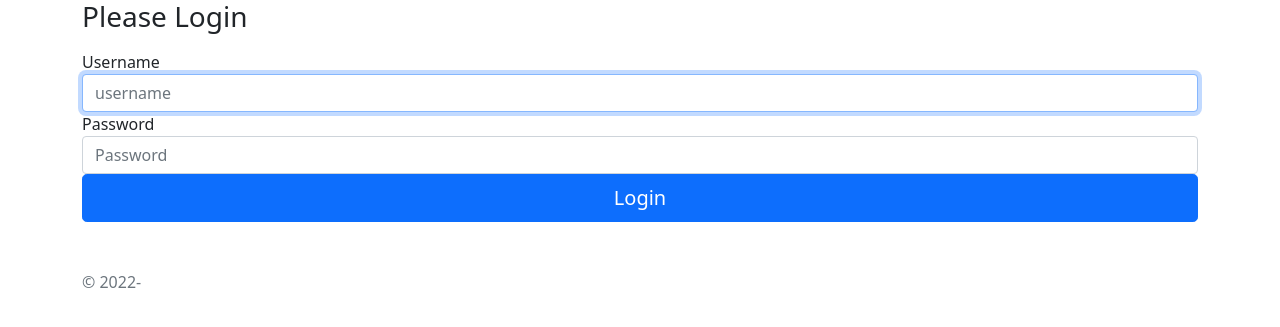
After one commit to ikubay-Otiha/Refrigerator, a Django app: page /ref/login/ in a window 1280 px wide. The commit adds this page. Shown: the top 327 px of the page. Run offline with Django 3.2, Linux system fonts and the light colour scheme.

Commit message:
2/14 after lesson + add login

```diff
--- a/ref_app/models.py
+++ b/ref_app/models.py
@@ -3,7 +3,7 @@ from django.contrib.auth.models import User
 
 # Create your models here.
 class RefrigeratorModel(models.Model):
-    name = models.CharField(max_length=100)
+    name = models.CharField(max_length=100, unique=True, null=True)
     date = models.DateField(auto_now_add=True)
     user = models.ManyToManyField(User)
     # compartment = CompartmentModel.refrigerator_set.all()
@@ -17,7 +17,7 @@ COMPARTMENT = (
 class CompartmentModel(models.Model):
     name = models.CharField(
         max_length = 100,
-        choices = COMPARTMENT
+        choices = COMPARTMENT,
     )
     refrigerator = models.ForeignKey(RefrigeratorModel, on_delete=models.PROTECT)
     date = models.DateField(auto_now_add=True)
--- a/ref_app/urls.py
+++ b/ref_app/urls.py
@@ -15,6 +15,9 @@ urlpatterns = [
     path('ingre/<int:pk>', Ingredients.as_view(), name='ingre'),
     path('create_ingre/', IngredientsCreate.as_view(), name= 'create_ingre'),
 
+    path('login/', loginview, name='login'),
+    path('logout/', logoutview, name='logout'),
 
+    path('signup/', signupview, name='signup'),
 
 ]
--- a/ref_app/views.py
+++ b/ref_app/views.py
@@ -1,17 +1,16 @@
-# from asyncio.windows_events import NULL
 from datetime import datetime
 from pipes import Template
 from re import template
 from sre_constants import SUCCESS
-from django.shortcuts import render
+from django.shortcuts import render, redirect
 from django.views.generic import ListView, CreateView, UpdateView, DeleteView
 from django.urls import reverse_lazy
 from django.db import models
 from .models import RefrigeratorModel, CompartmentModel, IngredientsModel, SalesInfoModel, TodaysRecipeModel #←tentatively#
 from django.contrib.auth.models import User
+from django.contrib.auth import authenticate, login, logout
 import datetime
 # Create your views here.
-
 class RefrigeratorList(ListView):
     template_name = 'refrigerator.html'
     model = RefrigeratorModel
@@ -20,7 +19,7 @@ class RefrigeratorList(ListView):
         if current_user.is_superuser:
             return RefrigeratorModel.objects.all()
         else:
-            return RefrigeratorModel.objects.filter(author=current_user.id)
+            return RefrigeratorModel.objects.filter(id=current_user.id)
     # Added on2/13
 
 class RefrigeratorCreate(CreateView):
@@ -80,8 +79,8 @@ class Ingredients(ListView):
     today = datetime.datetime.today()
     # difference = expiration - today
     # if difference < 0:
-    #     alarm['expiration_alarm'] = (f"{IngredientsModel.objects.name}は賞味期限切れです。")
-    #     print(alarm)
+        # alarm['expiration_alarm'] = (f"{IngredientsModel.objects.name}は賞味期限切れです。")
+        # print(alarm)
 
 class IngredientsCreate(CreateView):
     template_name =''
@@ -98,3 +97,32 @@ class IngredientsDetele(DeleteView):
     template_name = ''
     model = IngredientsModel
     # success_url = reverse_lazy('ingre')
+
+def loginview(request):
+    if request.method == 'POST':
+        username_data = request.POST['username_data']
+        password_data = request.POST['password_data']
+        user = authenticate(request, username=username_data, password=password_data)
+        if user is not None:
+            login(request, user)
+            return redirect('ref')
+        else:
+            return redirect('login')
+    return render(request, 'login.html')
+
+def logoutview(request):
+    logout(request)
+    return redirect('login')
+
+def signupview(request):
+    print(request.POST.get('username_data'))
+    print(request.POST.get('password_data'))
+    if request.method == 'POST':
+        username_data = request.POST['username_data']
+        password_data = request.POST['password_data']
+        user = User.objects.create_user(username_data, '', password_data)
+        print('POST method')
+    else:
+        print(User.objects.all())
+        return render(request, 'signup.html', {})
+    return render(request, 'signup.html', {"you":request.POST.get('username_data')})
--- a/templates/base.html
+++ b/templates/base.html
@@ -25,7 +25,7 @@
               <a class="nav-link active" aria-current="page" href="#">Home</a>
             </li>
             <li class="nav-item">
-              <a class="nav-link" href="#">My refrigerator</a>
+              <a class="nav-link" href="{% url 'ref' %}">My refrigerator</a>
             </li>
             <li class="nav-item">
               <a class="nav-link" href="#">Information</a>
@@ -40,7 +40,7 @@
               <a class="nav-link" href="#">Settings</a>
             </li>
             <li class="nav-item">
-              <a class="nav-link" href="#">Logout</a>
+              <a class="nav-link" href="{% url 'logout' %}">Logout</a>
             </li>
           </ul>
         </div>
--- /dev/null
+++ b/templates/login.html
@@ -0,0 +1,32 @@
+<!doctype html>
+<html lang="en">
+  <head>
+    <!-- Required meta tags -->
+    <meta charset="utf-8">
+    <meta name="viewport" content="width=device-width, initial-scale=1">
+
+    <!-- Bootstrap CSS -->
+    <link href="https://cdn.jsdelivr.net/npm/bootstrap@5.0.2/dist/css/bootstrap.min.css" rel="stylesheet" integrity="sha384-EVSTQN3/azprG1Anm3QDgpJLIm9Nao0Yz1ztcQTwFspd3yD65VohhpuuCOmLASjC" crossorigin="anonymous">
+
+    <title>Refrigerator Manager</title>
+  </head>
+
+{% block content%}
+
+<div class="container">
+  <form class="form-signin" method='post'>{% csrf_token %}
+      <h1 class="h3 mb-3 fw-normal">Please Login</h1>
+      <label for="imputUsername" class="sr-only">Username</label>
+      <input type="text" id="inputUsername" class="form-control" placeholder="username" name="username_data" required autofocus>
+
+      <label for="imputpassword" class="sr-only">Password</label>
+      <input type="password" id="inputPassword" class="form-control" placeholder="Password" name="password_data" required>
+
+      <button class="w-100 btn btn-lg btn-primary" type="submit">Login</button>
+      <p class="mt-5 mb-3 text-muted">&copy; 2022-</p>
+  </form>
+</div>
+
+{% endblock content%}
+
+</html>
--- a/templates/refrigerator.html
+++ b/templates/refrigerator.html
@@ -11,7 +11,7 @@
         <h5 class="mb-1">{{ refrigerator.name }}</h5>
         <small>{{ refrigerator.date }}</small>
       </div>
-      <p class="mb-1">{{ refrigerator.name }}</p>
+      <!-- <p class="mb-1">{{ refrigerator.name }}</p> -->
       <small>Something to describe.</small>
     </a>
     {% endfor %}
```
Also changed, not shown: templates/signup.html (added, +43 -0 lines), db.sqlite3, ref_app/migrations/0013_alter_refrigeratormodel_name.py (added).
